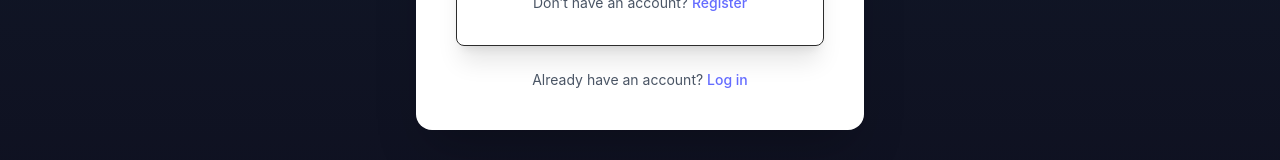
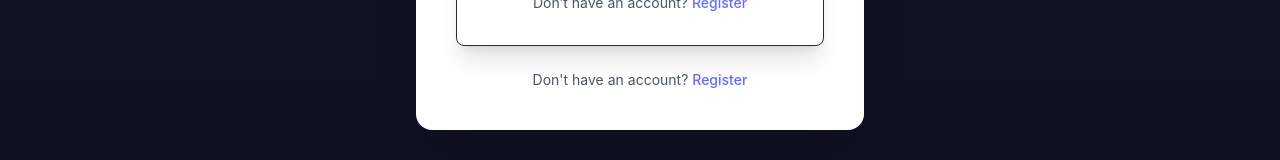
Before and after one commit to Keon24/Spotly-Frontend, a React (Vite) app: page /login in a window 1280 px wide. Shown: the part 604-764 px from the top of the page. Built offline with nearby package versions, Linux system fonts and the light colour scheme; no server answers.

Commit message:
Fix: Remove unused import and fix login page link text

```diff
--- a/src/pages/LoginPage.tsx
+++ b/src/pages/LoginPage.tsx
@@ -14,9 +14,9 @@ export default function LoginPage() {
 
 
         <p className="text-center text-sm text-gray-600 mt-6">
-          Already have an account?{" "}
-          <Link to="/login" className="text-indigo-400 hover:text-indigo-300 transition-colors font-medium">
-            Log in
+          Don't have an account?{" "}
+          <Link to="/register" className="text-indigo-400 hover:text-indigo-300 transition-colors font-medium">
+            Register
           </Link>
         </p>
       </div>
--- a/src/pages/RegisterPage.tsx
+++ b/src/pages/RegisterPage.tsx
@@ -1,5 +1,4 @@
 import RegisterForm from "../components/auth/RegisterForm";
-import GoogleAuthButton from "../components/auth/GoogleAuthButton";
 import { Link } from 'react-router-dom'
 export default function Register() {
   return (
```
